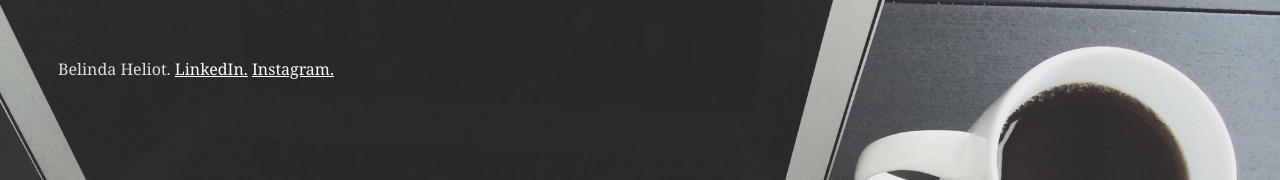
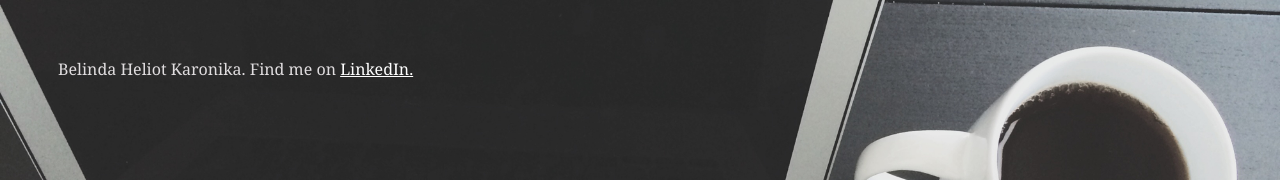
Before and after one commit to bheliot/bheliot.github.io, a plain HTML site: page index.html in a window 1280 px wide. Shown: the top 180 px of the page. Drawn offline with Linux system fonts and the light colour scheme.

Commit message:
New name.
I changed my last name.

```diff
--- a/index.html
+++ b/index.html
@@ -1,6 +1,6 @@
 <html>
 <head>
-	<title>Belinda Heliot</title>
+	<title>Belinda Heliot Karonika</title>
 	<style>
 	body { font-family: Georgia;
 	color: #e0dddf;
@@ -30,7 +30,7 @@
 
 <body>
 <div id="content">
-Belinda Heliot. <a href="https://www.linkedin.com/in/bheliot">LinkedIn.</a> <a href="https://www.instagram.com/bheliot">Instagram.</a>
+Belinda Heliot Karonika. Find me on <a href="https://www.linkedin.com/in/bhkaronika">LinkedIn.</a>
 </div>
 </body>
 </html>
```
